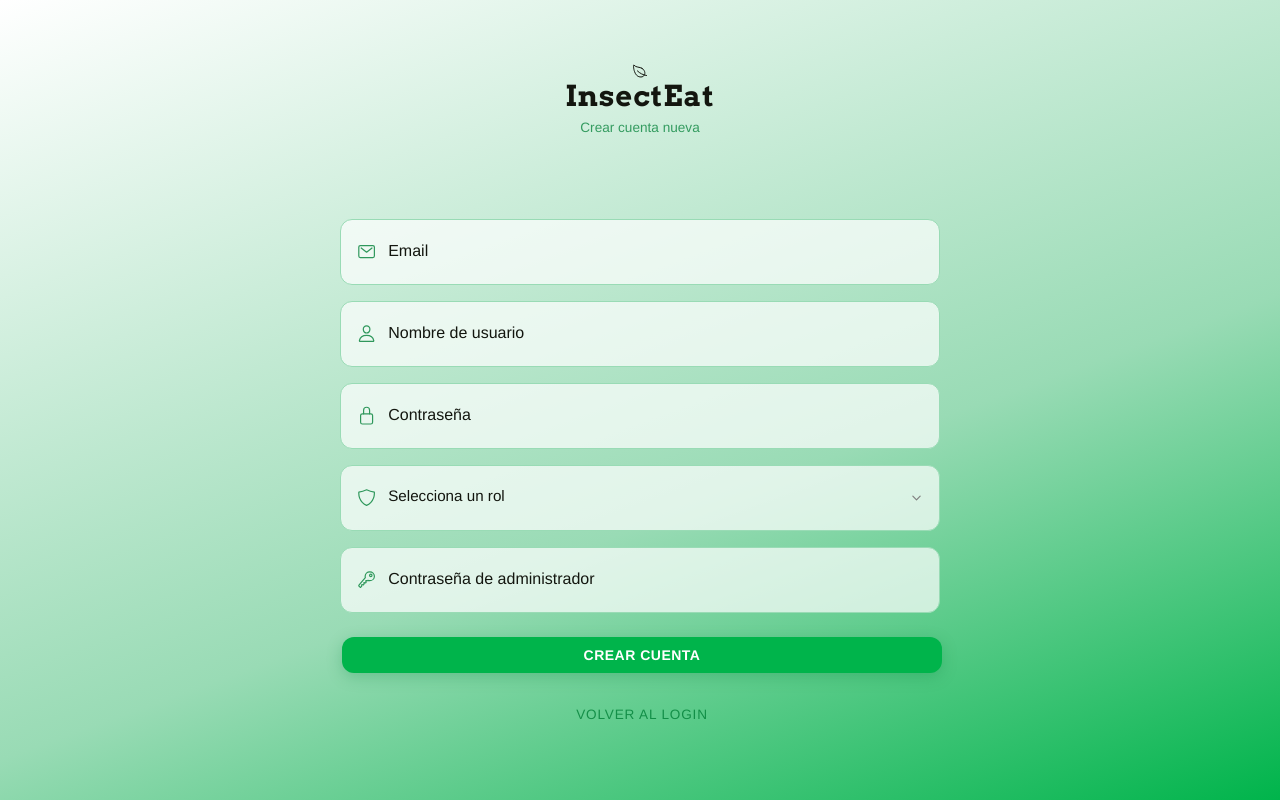
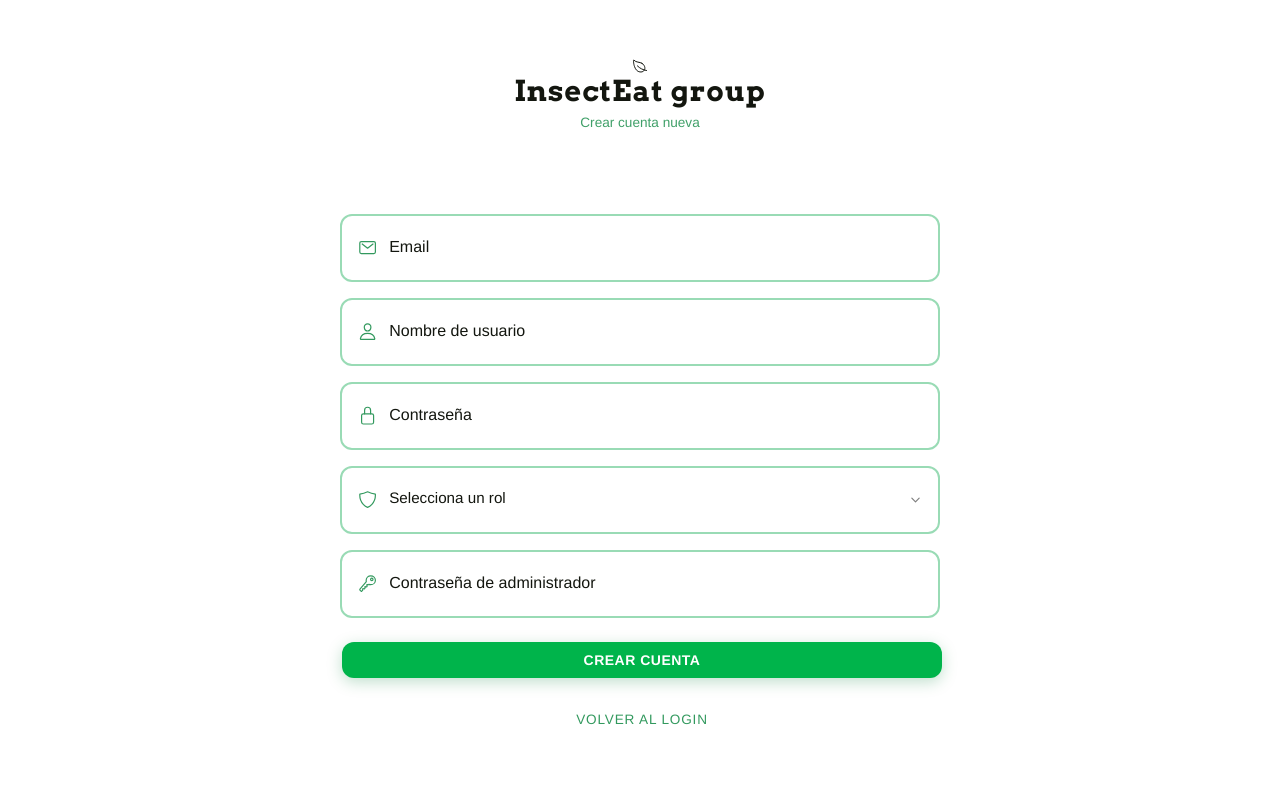
Before and after one commit to Marcooos27/insect-app, a React (Vite) app: page /register in a window 1280 px wide. Built offline with nearby package versions, Linux system fonts and the light colour scheme; no server answers.

Commit message:
subiendo nueva aparencia y cambios al nuevo software

```diff
--- a/src/pages/Login/LoginPage.css
+++ b/src/pages/Login/LoginPage.css
@@ -1,5 +1,5 @@
 .login-content {
-  --background: linear-gradient(160deg, var(--color-darkest) 0%, var(--color-dark) 60%, var(--color-mid) 100%);
+  --background: var(--color-darkest);
 }
 
 .login-container {
@@ -92,7 +92,7 @@
   align-items: center;
   gap: 12px;
   background-color: rgba(255,255,255,0.7);
-  border: 1px solid var(--color-tint);
+  border: 2px solid var(--color-tint);
   border-radius: 12px;
   padding: 4px 16px;
   transition: border-color 0.2s ease, background-color 0.2s ease;
--- a/src/pages/Login/LoginPage.tsx
+++ b/src/pages/Login/LoginPage.tsx
@@ -10,7 +10,7 @@ import { mailOutline, lockClosedOutline, leafOutline } from "ionicons/icons";
 import { useAuth } from "../../context/AuthContext";
 import { useHistory } from "react-router";
 import "./LoginPage.css";
-import logo from "./LogoInsectEAT.png";
+import logo from "./Logo_LarvID.png";
 
 const Login = () => {
   const [email, setEmail] = useState("");
@@ -50,10 +50,9 @@ const Login = () => {
 
             <img
               src={logo}
-              alt="InsectEat Logo"
+              alt="LarvID Logo"
               className="login-logo"
             />
-            <p className="login-subtitle">Gestión de producción</p>
           </div>
 
           {/* Formulario */}
--- a/src/pages/Login/RegisterPage.tsx
+++ b/src/pages/Login/RegisterPage.tsx
@@ -47,7 +47,7 @@ const Register: React.FC = () => {
 
           <div className="login-header">
             <IonIcon icon={leafOutline} className="login-logo-icon" />
-            <h1 className="login-title">InsectEat</h1>
+            <h1 className="login-title">InsectEat group</h1>
             <p className="login-subtitle">Crear cuenta nueva</p>
           </div>
 
```
Also changed, not shown: src/pages/Login/LogoInsectEAT.png (deleted), src/pages/Login/Logo_LarvID.png (added).
